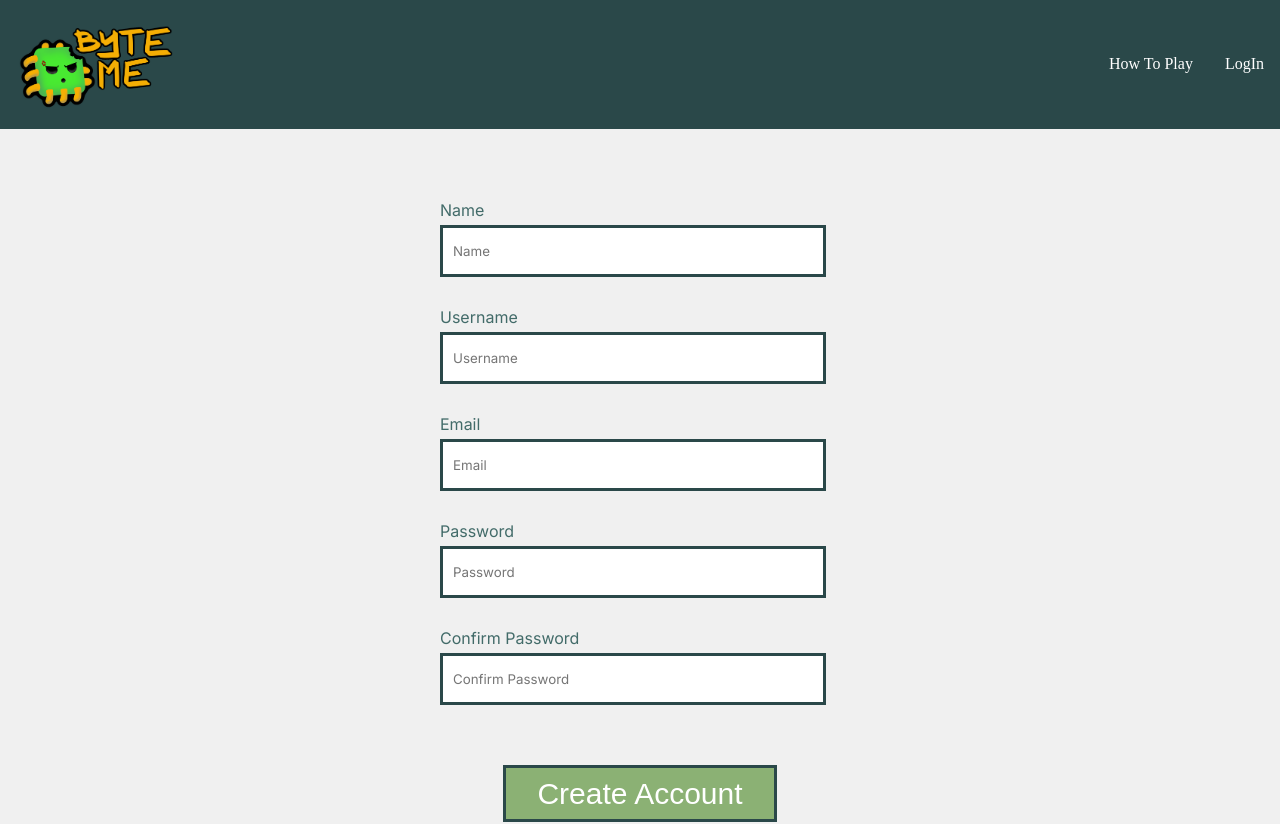
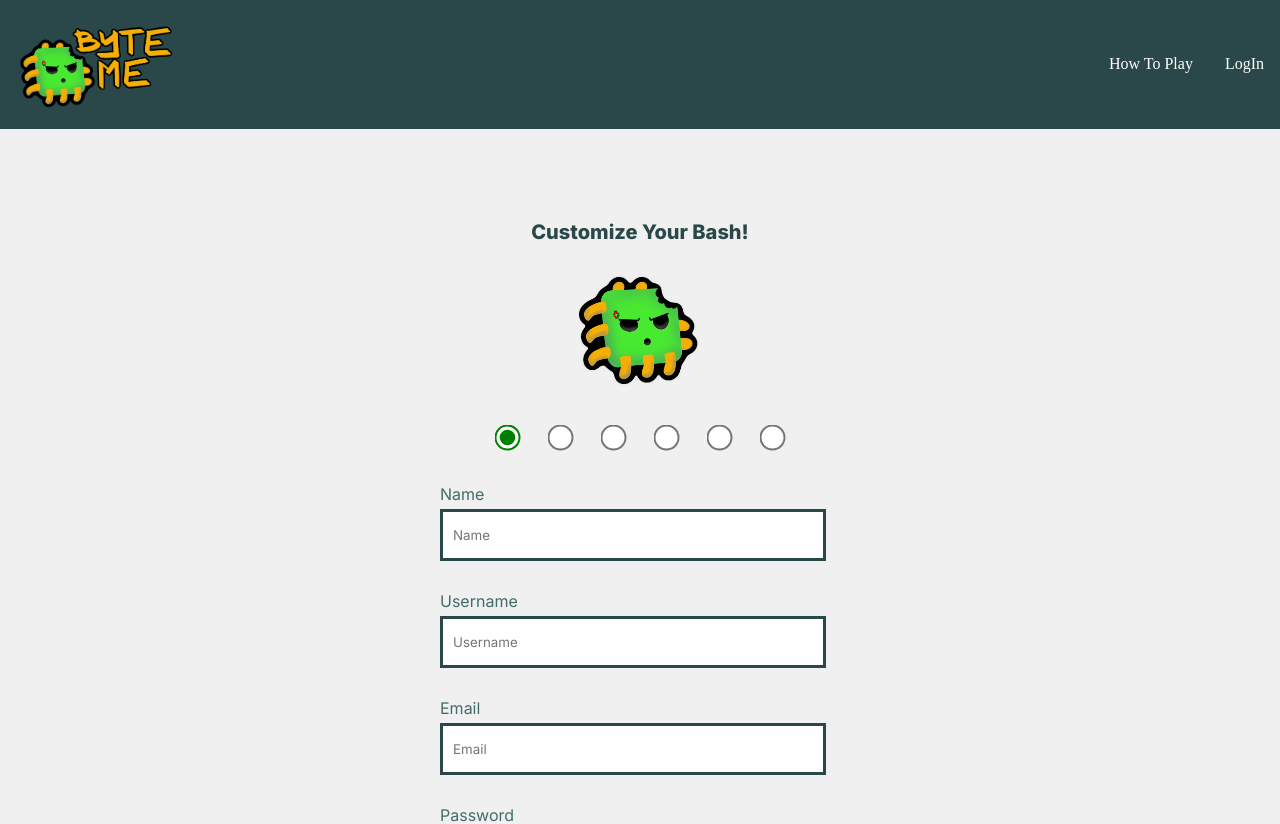
Before and after one commit to KendrickNguyen76/inf124-project, a React (Vite) app in the folder react_frontend/: page /createaccount in a window 1280 px wide. Shown: the top 824 px of the page. Built offline with nearby package versions, Linux system fonts and the light colour scheme.

Commit message:
Finished formatting color selection for Create Account page

```diff
--- a/react_frontend/src/Components/Pages/CreateAccount.css
+++ b/react_frontend/src/Components/Pages/CreateAccount.css
@@ -1,5 +1,6 @@
 /* CSS file for the Create Account Page */
 
+/* CSS for the main div */
 .createAccountDiv {
     text-align: center;
 }
@@ -13,3 +14,64 @@
 .createAccountTextInput {
     margin-bottom: 30px;
 }
+
+/* CSS for the bash customization header at the top */
+.bashCustomizeHeader {
+    font-family: Inter;
+    font-size: 20px;
+    font-weight: bold;
+    color: #2A4849;
+    margin-bottom: 30px;
+}
+
+/* CSS for the bash image */
+.selectedBash {
+    width: 124px;
+    height: auto;
+}
+
+/* CSS for the radio buttons */
+input[type="radio"] {
+    margin: 40px 20px;
+    transform: scale(2);
+}
+
+/* CSS to set different accent colors of each radio button */
+
+/* Quick Notes: For some godforsaken reason, using our custom colors
+ * Makes the radio buttons look really really weird. From what I can
+ * find online, it's a bug that results from how browsers rend colors
+ * As a result, I'm gonna have to use slightly different colors to solve
+ * this problem.
+ */
+
+/* Also, due to it requiring some intense
+ * CSS dark magic, I don't know how I can
+ * possibly make the radio buttons appear like
+ * they do in our Figma, so we'll have to settle
+ * for our current setup
+ */
+
+#green {
+    accent-color: green;
+}
+
+#blue {
+    accent-color: blue;
+}
+
+#red {
+    accent-color: #FF4E4E;
+}
+
+#orange {
+    accent-color: #de7b2f;
+}
+
+#purple {
+    accent-color: #C032EC;
+}
+
+#pink {
+    accent-color: #FD389E;
+}
--- a/react_frontend/src/Components/Pages/CreateAccount.jsx
+++ b/react_frontend/src/Components/Pages/CreateAccount.jsx
@@ -1,4 +1,6 @@
 import './CreateAccount.css'
+import Bash from '../../assets/Bash.png'
+import { useState } from 'react';
 import { useNavigate } from 'react-router-dom';
 
 function CreateAccountInputBoxes() {
@@ -25,9 +27,59 @@ function CreateAccountInputBoxes() {
   );
 }
 
+/*
+function BashSelection () {
+  return (
+    <div className="bashSelectionDiv">
+      <img className="selectedBash" src={Bash}/>
+
+      <form action="">
+        <input type="radio" className="colorSelectionRadio" id="green" name="colorSelection" value="Green" checked={true}/>
+        <input type="radio" className="colorSelectionRadio" id="blue" name="colorSelection" value="Blue" />
+        <input type="radio" className="colorSelectionRadio" id="red" name="colorSelection" value="Red" />
+        <input type="radio" className="colorSelectionRadio" id="orange" name="colorSelection" value="Orange" />
+        <input type="radio" className="colorSelectionRadio" id="purple" name="colorSelection" value="Purple" />
+        <input type="radio" className="colorSelectionRadio" id="pink" name="colorSelection" value="Pink" />
+      </form>
+    </div>
+  );
+}
+*/
+
+/* I ChatGPTed this and fixed it up, hopefully this works..*/
+function BashSelection() {
+  const [selectedColor, setSelectedColor] = useState('Green');
+
+  const handleColorChange = (value) => {
+    setSelectedColor(value);
+  };
+
+  return (
+    <div className="bashSelectionDiv">
+      <img className="selectedBash" src={Bash} alt="Bash" />
+
+      <form>
+        {['Green', 'Blue', 'Red', 'Orange', 'Purple', 'Pink'].map((color) => (
+            <input
+              type="radio"
+              className="colorSelectionRadio"
+              id={color.toLowerCase()}
+              name="colorSelection"
+              value={color}
+              checked={selectedColor === color}
+              onChange={() => handleColorChange(color)}
+            />
+        ))}
+      </form>
+    </div>
+  );
+}
+
 function CreateAccount () {
   return (
     <div className="createAccountDiv">
+      <h3 className="bashCustomizeHeader">Customize Your Bash!</h3>
+      <BashSelection />
       <CreateAccountInputBoxes />
       <button className="submitButton" id="createAccount">Create Account</button>
     </div>
```
